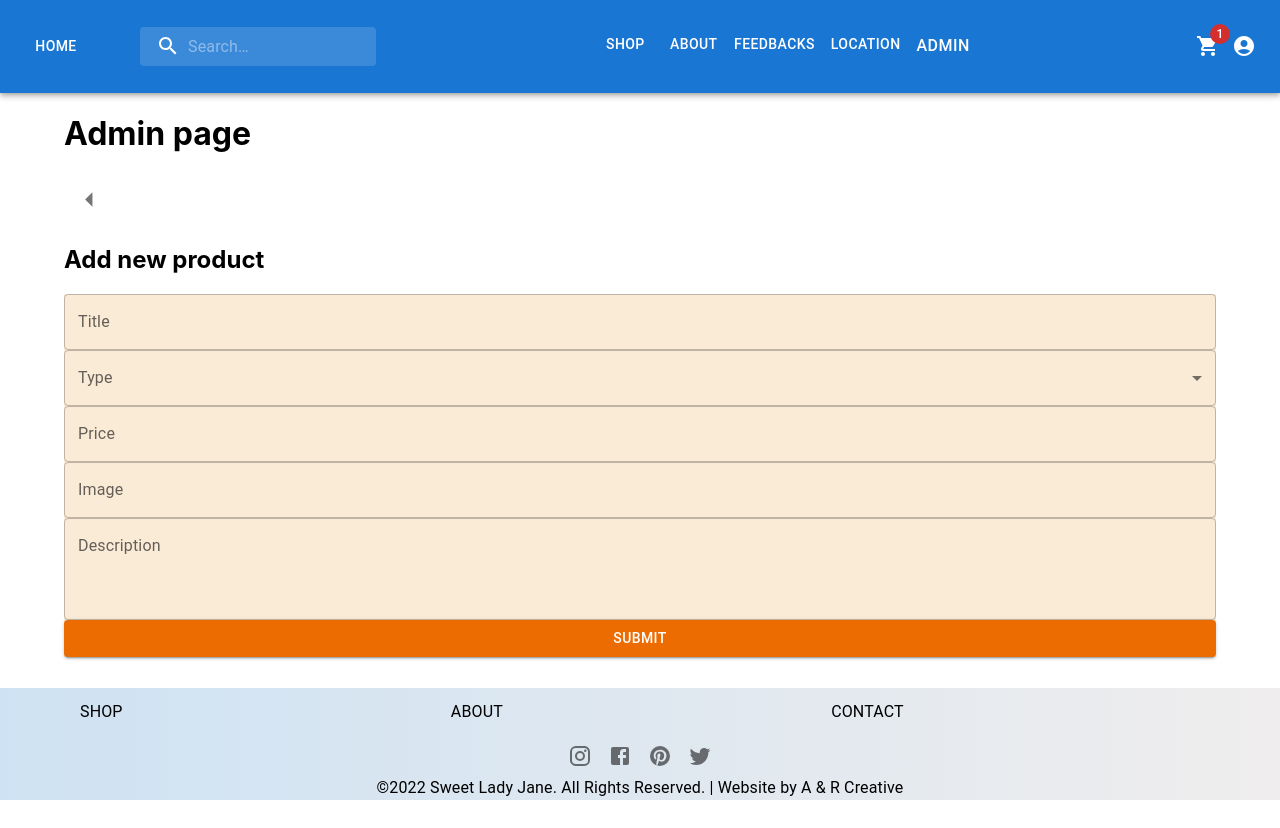
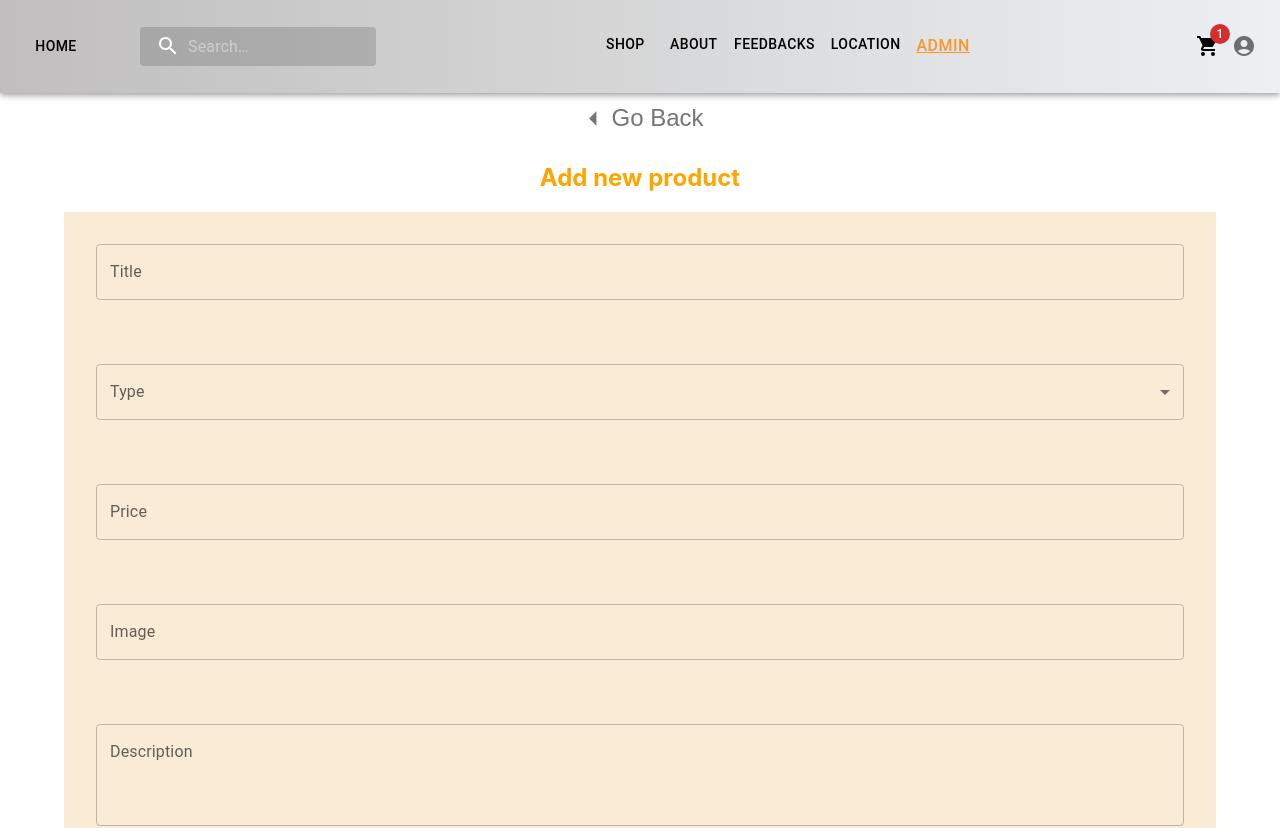
Before and after one commit to aizirekashymzhanova/Aizirek_Regina_marketplace, a React (Create React App) app: page /admin/add in a window 1280 px wide. Shown: the top 828 px of the page. Before the commit the page ends 800 px from the top, so only its background shows below. Built offline with nearby package versions, Linux system fonts and the light colour scheme.

Commit message:
navbar-edited

```diff
--- a/src/Components/Admin/Add/Add.jsx
+++ b/src/Components/Admin/Add/Add.jsx
@@ -9,11 +9,11 @@ const Add = () => {
   const navigate = useNavigate();
   const { addProduct } = useProductContext();
   return (
-    <div>
+    <div style={{ textAlign: "center" }}>
       <IconButton onClick={() => navigate(-1)}>
-        <ArrowLeftIcon fontSize="large" />
+        <ArrowLeftIcon fontSize="large" /> Go Back
       </IconButton>
-      <h2>Add new product</h2>
+      <h2 style={{ color: "orange" }}>Add new product</h2>
       <Form saveValues={addProduct} compForEdit={false} />
     </div>
   );
--- a/src/Components/Admin/Form/Form.css
+++ b/src/Components/Admin/Form/Form.css
@@ -1,3 +1,11 @@
 .form {
   background-color: antiquewhite;
 }
+.text-field {
+  margin: 2em !important;
+}
+.text-button {
+  max-width: 200px;
+  margin-bottom: 10px !important;
+  align-self: center;
+}
--- a/src/Components/Admin/Form/Form.jsx
+++ b/src/Components/Admin/Form/Form.jsx
@@ -19,7 +19,7 @@ const Form = ({ saveValues, compForEdit, oneProd, getOneProduct }) => {
   const [inpValues, setInpValues] = useState(initValues);
   const { id } = useParams();
 
-  //todo ===> EDIT
+  //for edit
   useEffect(() => {
     if (compForEdit) {
       getOneProduct(id);
@@ -31,7 +31,7 @@ const Form = ({ saveValues, compForEdit, oneProd, getOneProduct }) => {
     }
   }, [oneProd]);
 
-  //todo ===> END OF EDIT
+  //end of for edit
 
   const handleChange = (e) => {
     let obj = {
@@ -51,7 +51,7 @@ const Form = ({ saveValues, compForEdit, oneProd, getOneProduct }) => {
   };
 
   return (
-    <div>
+    <div style={{ marginBottom: "20px" }}>
       <form
         onSubmit={(e) => handleSubmit(e)}
         style={{
@@ -61,6 +61,7 @@ const Form = ({ saveValues, compForEdit, oneProd, getOneProduct }) => {
         className="form"
       >
         <TextField
+          className="text-field"
           name="title"
           value={inpValues.title}
           onChange={(e) => handleChange(e)}
@@ -68,7 +69,7 @@ const Form = ({ saveValues, compForEdit, oneProd, getOneProduct }) => {
           label="Title"
           variant="outlined"
         />
-        <FormControl fullWidth>
+        <FormControl className="text-field">
           <InputLabel id="demo-simple-select-label">Type</InputLabel>
           <Select
             labelId="demo-simple-select-label"
@@ -86,6 +87,7 @@ const Form = ({ saveValues, compForEdit, oneProd, getOneProduct }) => {
           </Select>
         </FormControl>
         <TextField
+          className="text-field"
           name="price"
           value={inpValues.price}
           onChange={(e) => handleChange(e)}
@@ -94,6 +96,7 @@ const Form = ({ saveValues, compForEdit, oneProd, getOneProduct }) => {
           variant="outlined"
         />
         <TextField
+          className="text-field"
           name="img"
           value={inpValues.img}
           onChange={(e) => handleChange(e)}
@@ -102,6 +105,7 @@ const Form = ({ saveValues, compForEdit, oneProd, getOneProduct }) => {
           variant="outlined"
         />
         <TextField
+          className="text-field"
           name="description"
           value={inpValues.description}
           onChange={(e) => handleChange(e)}
@@ -111,7 +115,12 @@ const Form = ({ saveValues, compForEdit, oneProd, getOneProduct }) => {
           multiline
           rows={3}
         />
-        <Button type="submit" variant="contained" color="warning">
+        <Button
+          type="submit"
+          variant="contained"
+          color="warning"
+          className="text-button"
+        >
           Submit
         </Button>
       </form>
--- a/src/Components/Admin/List/List.jsx
+++ b/src/Components/Admin/List/List.jsx
@@ -29,7 +29,7 @@ const List = () => {
   };
 
   return (
-    <div>
+    <div style={{ marginBottom: "20px" }}>
       <h2>List of Products</h2>
       {products && products.length > 0 ? (
         <TableContainer component={Paper}>
--- a/src/Components/Footer/Footer.css
+++ b/src/Components/Footer/Footer.css
@@ -11,3 +11,6 @@
   display: flex;
   justify-content: center !important;
 }
+span {
+  text-align: center;
+}
--- a/src/Components/Footer/Footer.jsx
+++ b/src/Components/Footer/Footer.jsx
@@ -25,8 +25,9 @@ const Footer = () => {
           <ListItemButton component={Link} to="/about">
             <ListItemText primary="ABOUT" />
           </ListItemButton>
-          <ListItemButton component={Link} to="/products">
-            <ListItemText primary="CONTACT" />
+
+          <ListItemButton component={Link} to="/feedbacks">
+            <ListItemText primary="FEEDBACKS" />
           </ListItemButton>
         </Box>
         <Box className="footer-inside" align="center">
--- a/src/Components/Navbar/Navbar.css
+++ b/src/Components/Navbar/Navbar.css
@@ -0,0 +1,14 @@
+.active {
+  text-decoration: underline !important;
+  color: rgb(246, 152, 45) !important;
+}
+.mobile-link {
+  display: flex;
+
+  text-decoration: none;
+  color: black !important;
+}
+
+.navbar-container {
+  background: linear-gradient(to right, #c0bebe, #edf0f2);
+}
--- a/src/Components/Navbar/Navbar.jsx
+++ b/src/Components/Navbar/Navbar.jsx
@@ -18,13 +18,14 @@ import MoreIcon from "@mui/icons-material/MoreVert";
 import { Button } from "@mui/material";
 import { Link as RouterLink, NavLink } from "react-router-dom";
 import ShoppingCartIcon from "@mui/icons-material/ShoppingCart";
+import "./Navbar.css";
 
 const Search = styled("div")(({ theme }) => ({
   position: "relative",
   borderRadius: theme.shape.borderRadius,
-  backgroundColor: alpha(theme.palette.common.white, 0.15),
+  backgroundColor: alpha(theme.palette.common.black, 0.15),
   "&:hover": {
-    backgroundColor: alpha(theme.palette.common.white, 0.25),
+    backgroundColor: alpha(theme.palette.common.black, 0.25),
   },
   marginRight: theme.spacing(2),
   marginLeft: 0,
@@ -123,25 +124,52 @@ export default function PrimarySearchAppBar() {
       onClose={handleMobileMenuClose}
     >
       <MenuItem>
-        <IconButton size="large" aria-label="show 4 new mails" color="inherit">
-          <Badge badgeContent={4} color="error">
-            <MailIcon />
-          </Badge>
-        </IconButton>
-        <p>Messages</p>
+        <NavLink to="/about" className="mobile-link">
+          <IconButton size="large" color="inherit"></IconButton>
+          <p>About</p>
+        </NavLink>
       </MenuItem>
       <MenuItem>
-        <IconButton
-          size="large"
-          aria-label="show 17 new notifications"
-          color="inherit"
-        >
-          <Badge badgeContent={17} color="error">
-            <NotificationsIcon />
-          </Badge>
-        </IconButton>
-        <p>Notifications</p>
+        <NavLink to="/products" className="mobile-link">
+          <IconButton
+            size="large"
+            aria-label="show 4 new mails"
+            color="inherit"
+          ></IconButton>
+          <p>Shop</p>
+        </NavLink>
       </MenuItem>
+      <MenuItem>
+        <NavLink to="/feedbacks" className="mobile-link">
+          <IconButton
+            size="large"
+            aria-label="show 4 new mails"
+            color="inherit"
+          ></IconButton>
+          <p>Feedbacks</p>
+        </NavLink>
+      </MenuItem>
+      <MenuItem>
+        <NavLink to="/local" className="mobile-link">
+          <IconButton
+            size="large"
+            aria-label="show 4 new mails"
+            color="inherit"
+          ></IconButton>
+          <p>Location</p>
+        </NavLink>
+      </MenuItem>
+      <MenuItem>
+        <NavLink to="/admin" className="mobile-link">
+          <IconButton
+            size="large"
+            aria-label="show 4 new mails"
+            color="inherit"
+          ></IconButton>
+          <p>Admin</p>
+        </NavLink>
+      </MenuItem>
+
       <MenuItem onClick={handleProfileMenuOpen}>
         <IconButton
           size="large"
@@ -158,8 +186,8 @@ export default function PrimarySearchAppBar() {
   );
 
   return (
-    <Box>
-      <AppBar position="static">
+    <Box sx={{ position: "sticky", top: 0, right: 0, left: 0, zIndex: 11 }}>
+      <AppBar position="static" className="navbar-container">
         <Toolbar>
           <IconButton
             size="large"
@@ -171,7 +199,7 @@ export default function PrimarySearchAppBar() {
             <Button
               sx={{
                 my: 2,
-                color: "white",
+                color: "black",
                 display: "block",
                 fontSize: "14px",
               }}
@@ -196,7 +224,7 @@ export default function PrimarySearchAppBar() {
             <Button
               sx={{
                 my: 2,
-                color: "white",
+                color: "black",
                 display: "block",
                 fontSize: "14px",
               }}
@@ -208,7 +236,7 @@ export default function PrimarySearchAppBar() {
             <Button
               sx={{
                 my: 2,
-                color: "white",
+                color: "black",
                 display: "block",
                 fontSize: "14px",
               }}
@@ -220,7 +248,7 @@ export default function PrimarySearchAppBar() {
             <Button
               sx={{
                 my: 2,
-                color: "white",
+                color: "black",
                 display: "block",
                 fontSize: "14px",
               }}
@@ -233,7 +261,7 @@ export default function PrimarySearchAppBar() {
             <Button
               sx={{
                 my: 2,
-                color: "white",
+                color: "black",
                 display: "block",
                 fontSize: "14px",
               }}
@@ -245,7 +273,7 @@ export default function PrimarySearchAppBar() {
             <Button
               sx={{
                 my: 2,
-                color: "white",
+                color: "black",
                 display: "block",
                 fontSize: "16px",
               }}
@@ -256,7 +284,7 @@ export default function PrimarySearchAppBar() {
             </Button>
           </Box>
           <Box sx={{ display: { xs: "none", md: "flex" } }}>
-            <RouterLink to="/cart" style={{ color: "white" }}>
+            <RouterLink to="/cart" style={{ color: "black" }}>
               <IconButton
                 size="large"
                 edge="end"
@@ -276,7 +304,6 @@ export default function PrimarySearchAppBar() {
               aria-controls={menuId}
               aria-haspopup="true"
               onClick={handleProfileMenuOpen}
-              color="inherit"
             >
               <AccountCircle />
             </IconButton>
--- a/src/Components/Products/Filter/Filter.jsx
+++ b/src/Components/Products/Filter/Filter.jsx
@@ -17,7 +17,6 @@ const Filter = ({
   minSliderValue,
   handleReset,
 }) => {
-  console.log(type);
   return (
     <div style={{ textAlign: "center" }}>
       <h1>Filter</h1>
--- a/src/Context/CartContextProvider.js
+++ b/src/Context/CartContextProvider.js
@@ -1,6 +1,7 @@
-import React from "react";
+import React, { useReducer } from "react";
 
 const CartContextProvider = () => {
+  const [state, dispatch] = useReducer(reducer, INIT_STATE);
   return <div></div>;
 };
 
--- a/src/Pages/Admin.jsx
+++ b/src/Pages/Admin.jsx
@@ -9,8 +9,6 @@ const Admin = () => {
   return (
     <div>
       <Container maxWidth="lg">
-        <h1>Admin page</h1>
-
         {pathname !== "/admin/add" ? (
           <Link to="add">
             <IconButton sx={{ bgcolor: "text.secondary" }}>
```
